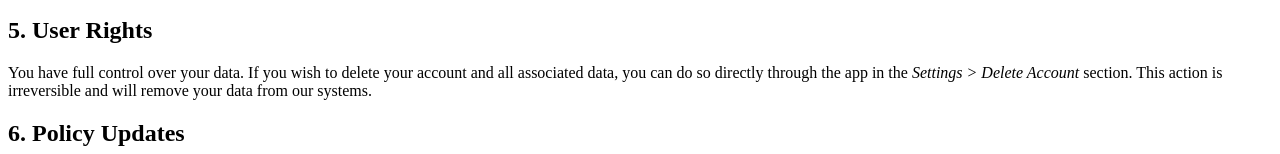
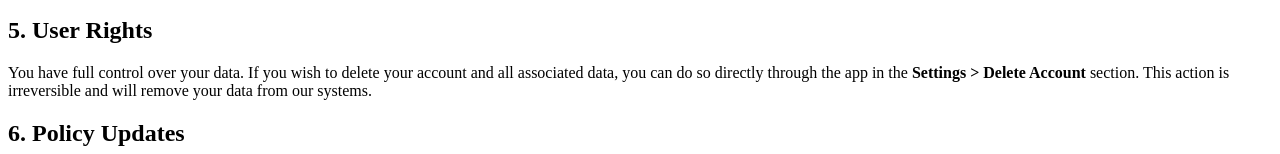
Before and after one commit to Majed-hallak/Fit-privacy-policy, a plain HTML site: page index.html in a window 1280 px wide. Shown: the part 618-772 px from the top of the page. Drawn offline with Linux system fonts and the light colour scheme.

Commit message:
Privacy policy2

```diff
--- a/index.html
+++ b/index.html
@@ -39,7 +39,7 @@
 
   <h2>5. User Rights</h2>
   <p>You have full control over your data.
-If you wish to delete your account and all associated data, you can do so directly through the app in the <i>Settings > Delete Account</i>  section. This action is irreversible and will remove your data from our systems.</p>
+If you wish to delete your account and all associated data, you can do so directly through the app in the <strong>Settings > Delete Account</strong>  section. This action is irreversible and will remove your data from our systems.</p>
   <h2>6. Policy Updates</h2>
   <p>We may update this policy from time to time. The date of the last update is indicated below.</p>
   <p><em>Last updated: 2025-08-01</em></p>
```
